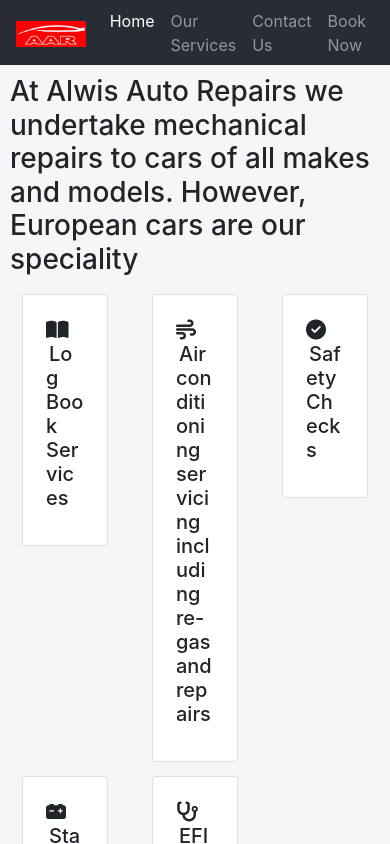
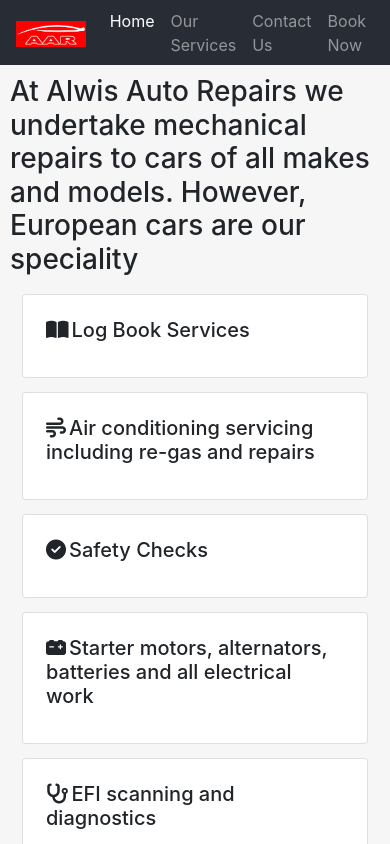
Before and after one commit to amindri/auto-website, a React (Create React App) app: page /ourservices in a window 390 px wide. Shown: the top 844 px of the page. Built offline with nearby package versions, Linux system fonts and the light colour scheme.

Commit message:
changing the responsive class name to col-sm-*

```diff
--- a/src/components/ContactUs/ContactUs.js
+++ b/src/components/ContactUs/ContactUs.js
@@ -6,7 +6,7 @@
     return(
         <div className="container-fluid">
             <div className="row">
-                <div className="col-6">
+                <div className="col-sm-6">
                     <div className="contact-details jumbotron justify-content-md-center">
                     <div><h3>Address:</h3></div>
                     <div>
@@ -31,7 +31,7 @@
                     <div><p>info@alwisautorepairs.com.au</p></div>
                     </div>
                 </div>
-                <div className="col-6">
+                <div className="col-sm-6">
                     <img src={map} className="map img-fluid" alt="location"/>
                 </div>
             </div>
--- a/src/components/OurServices/OurServices.js
+++ b/src/components/OurServices/OurServices.js
@@ -12,7 +12,7 @@
             </div>
             <div>
                 <div className="row">
-                    <div className="col-4">
+                    <div className="col-sm-4">
                         <div className="card">
                             <div className="card-body">
                                 <h5 className="card-title">
@@ -26,7 +26,7 @@
                             </div>
                         </div>
                     </div>
-                    <div className="col-4">
+                    <div className="col-sm-4">
                         <div className="card">
                             <div className="card-body">
 
@@ -40,7 +40,7 @@
                             </div>
                         </div>
                     </div>
-                    <div className="col-4">
+                    <div className="col-sm-4">
                         <div className="card">
                             <div className="card-body">
                                 <h5 className="card-title">
@@ -56,7 +56,7 @@
                 </div>
                 <div className="row"/>
                 <div className="row">
-                    <div className="col-4">
+                    <div className="col-sm-4">
                         <div className="card">
                             <div className="card-body">
                                 <h5 className="card-title">
@@ -72,7 +72,7 @@
                             </div>
                         </div>
                     </div>
-                    <div className="col-4">
+                    <div className="col-sm-4">
                         <div className="card">
                             <div className="card-body">
                                 <h5 className="card-title">
```
